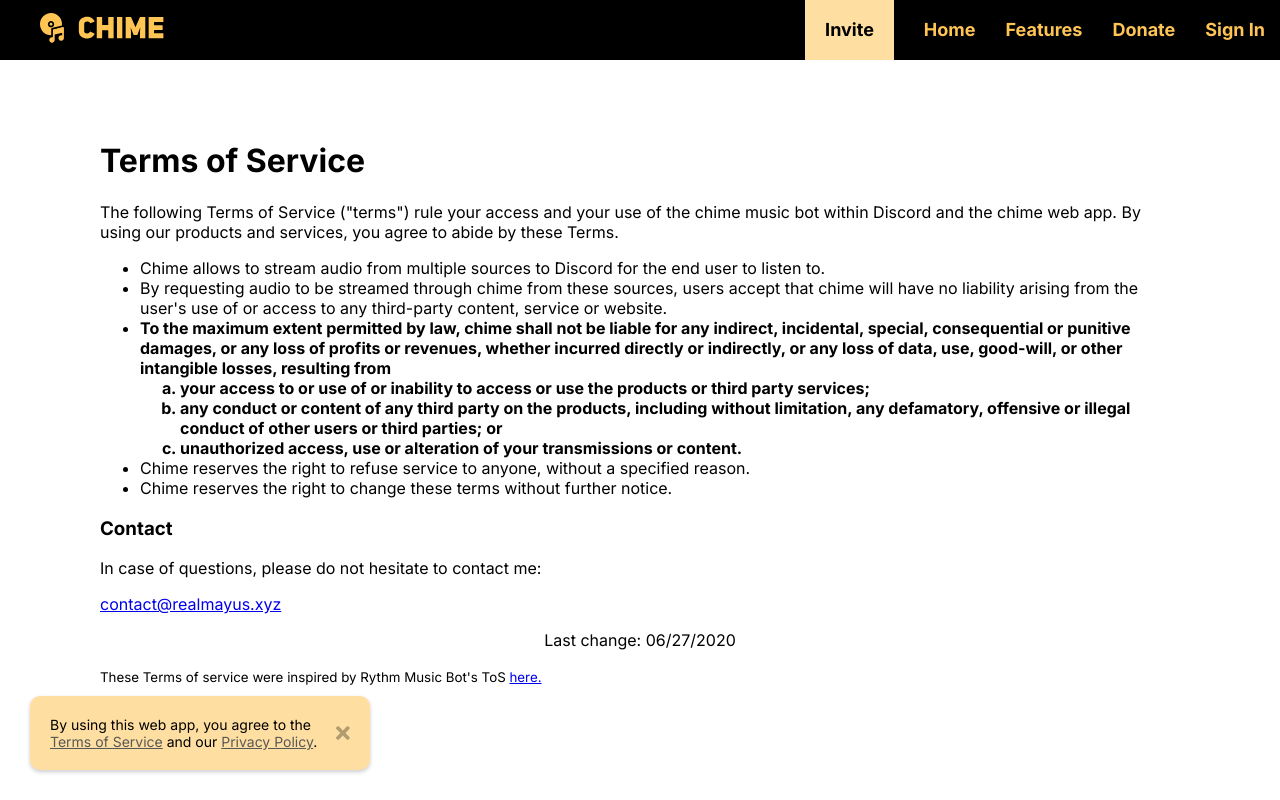
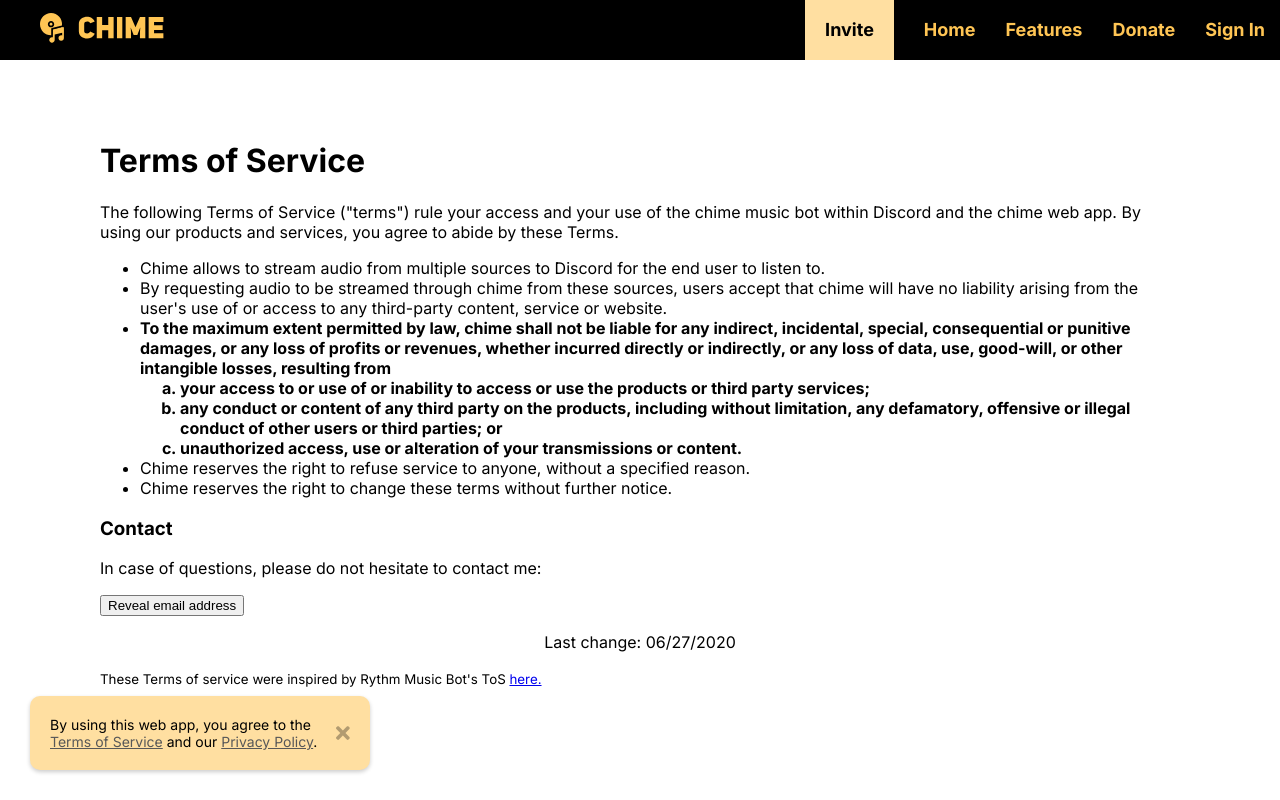
Before and after one commit to realmayus/chime-web, a React (Create React App) app: page /terms in a window 1280 px wide. Built offline with nearby package versions, Linux system fonts and the light colour scheme.

Commit message:
Added Quiz for revealing email

```diff
--- a/src/components/Footer/Footer.js
+++ b/src/components/Footer/Footer.js
@@ -5,8 +5,6 @@
 export default function Footer() {
     return(
         <footer className={styles.footer}>
-            <Link to={"/stats"} className={styles.footerLink}>Stats</Link>
-            <span className={styles.dot}>•</span>
             <Link to={"/privacy"} className={styles.footerLink}>Privacy</Link>
             <span className={styles.dot}>•</span>
             <Link to={"/terms"} className={styles.footerLink}>Terms</Link>
--- /dev/null
+++ b/src/components/Minor/EmailQuiz.js
@@ -0,0 +1,50 @@
+import React, {useRef, useState} from "react";
+
+
+export default function EmailQuiz() {
+    let [showEmailQuiz, setShowEmailQuiz] = useState(false);
+    let [showEmail, setShowEmail] = useState(false);
+    let [showQuizError, setShowQuizError] = useState(false);
+    let quizRef = useRef(null);
+
+    const part1 = "hi";
+    const at = "@";
+    const part2 = "realmayus";  // I hope this prevents javascript scrapers from getting my email address
+    const dot = ".";
+    const part3 = "xyz";
+
+    return(
+        <div>
+            { showEmail &&
+            <p>{part1 + at + part2 + dot + part3}</p>
+            }
+            { !showEmail &&
+            <div>
+                <button onClick={() => setShowEmailQuiz(true)}>Reveal email address</button>
+                <br/>
+                {showEmailQuiz &&
+                <div>
+                    <label htmlFor="select">What is the capital of the USA?</label> <br/>
+                    <select ref={quizRef} id="select">
+                        <option value="Berlin">Berlin</option>
+                        <option value="Canberra">Canberra</option>
+                        <option value="Washington, D.C.">Washington, D.C.</option>
+                        <option value="London">London</option>
+                    </select>
+                    <button onClick={() => {
+                        if (quizRef.current.value === "Washington, D.C.") {
+                            setShowEmail(true);
+                        } else {
+                            setShowQuizError(true);
+                        }
+                    }}>OK
+                    </button>
+                </div>
+                }
+                {showQuizError &&
+                <p>Please try again, this answer is wrong.</p>
+                }
+            </div>}
+        </div>
+    )
+}
--- a/src/pages/PrivacyPolicy.js
+++ b/src/pages/PrivacyPolicy.js
@@ -1,10 +1,17 @@
-import React from "react"
+import React, {useRef, useState} from "react"
 import styles from "./StaticContent.module.sass"
+import EmailQuiz from "../components/Minor/EmailQuiz";
 
 
 export const version = "1.0.2";
 
+
+
+
 export default function PrivacyPolicy() {
+
+
+
     return(
         <div className={styles.contentWrapper}>
             <h1>Privacy Policy for chime</h1>
@@ -84,7 +91,8 @@
 
             <h2>Contact</h2>
             <p>If you have any questions or inquiries, please do not hesitate to contact me at:</p>
-            <a href={"mailto:contact@realmayus.xyz?subject=" + encodeURIComponent("Question regarding chime's privacy policy")}>contact@realmayus.xyz</a>
+            <EmailQuiz/>
+
         </div>
     )
 }
--- a/src/pages/TermsOfService.js
+++ b/src/pages/TermsOfService.js
@@ -1,5 +1,6 @@
 import React from "react";
 import styles from "./StaticContent.module.sass"
+import EmailQuiz from "../components/Minor/EmailQuiz";
 
 export const version = "1.0.0";
 
@@ -24,7 +25,7 @@
             </ul>
             <h3>Contact</h3>
             <p>In case of questions, please do not hesitate to contact me:</p>
-            <a href={"mailto:contact@realmayus.xyz?subject=" + encodeURIComponent("Question regarding chime's terms of service")}>contact@realmayus.xyz</a>
+            <EmailQuiz/>
             <p className={styles.centered}>Last change: 06/27/2020</p>
             <small>These Terms of service were inspired by Rythm Music Bot's ToS <a href={"https://rythmbot.co/tos"}>here.</a> </small>
         </div>
```
